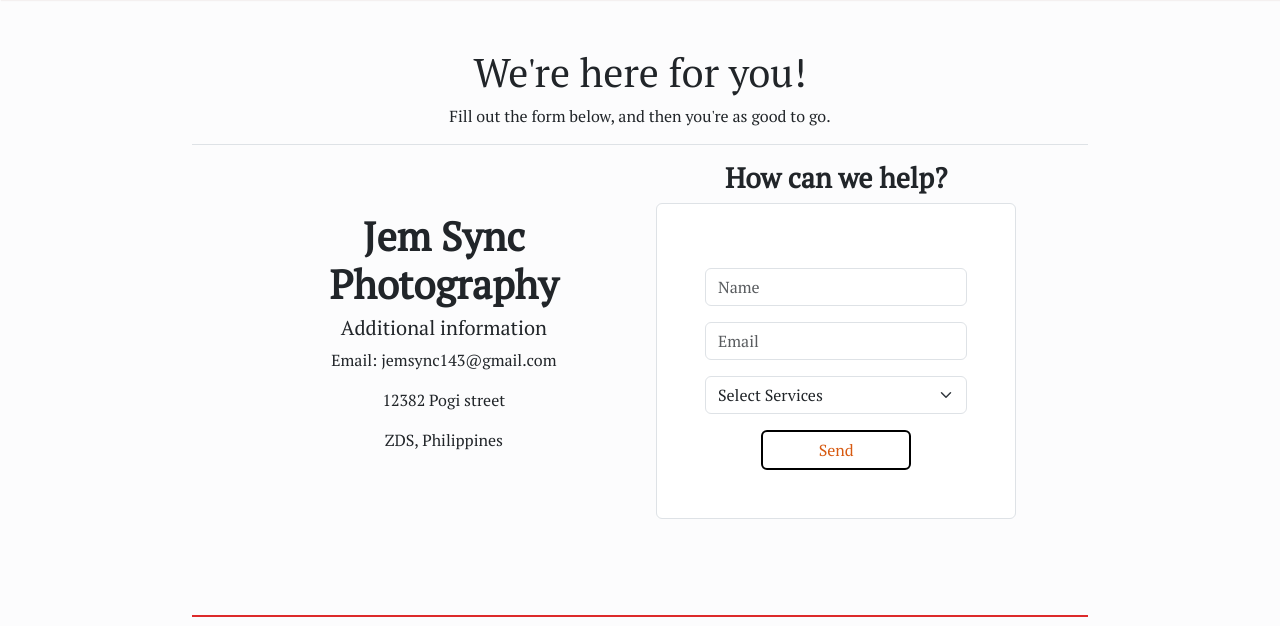
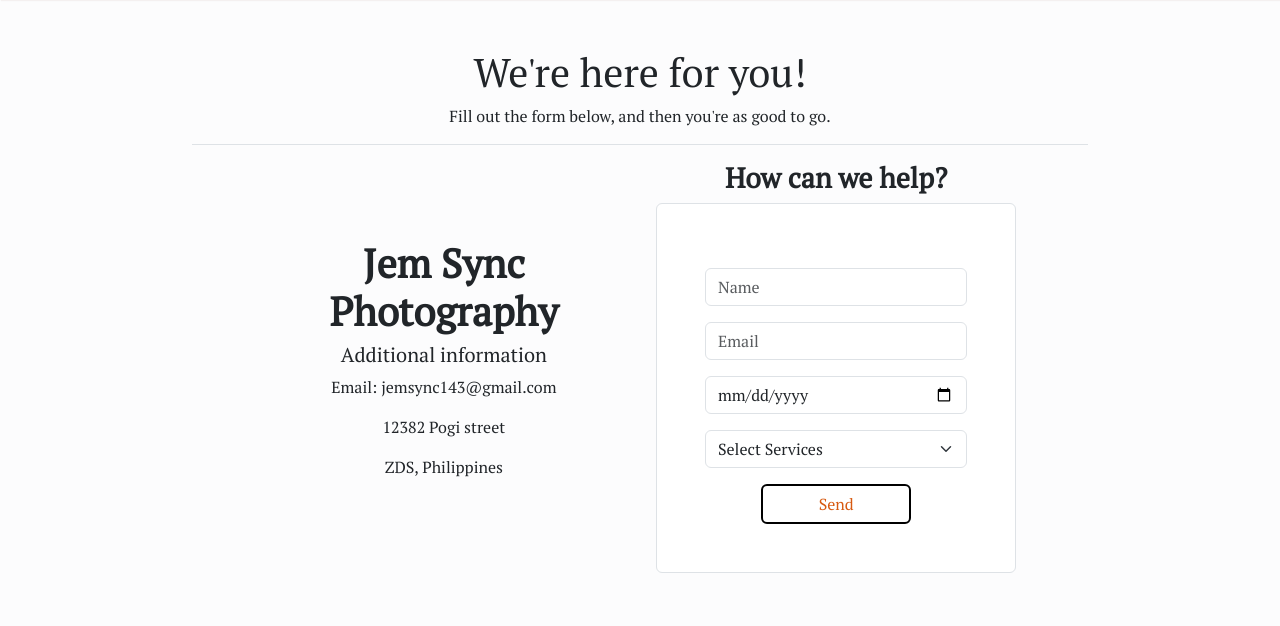
Before and after one commit to syjem/JemSyfied, a Flask app: page /contact in a window 1280 px wide. Shown: the part 80-706 px from the top of the page. Run offline with Flask 3, Linux system fonts and the light colour scheme.

Commit message:
input type date

```diff
--- a/templates/contact.html
+++ b/templates/contact.html
@@ -18,9 +18,10 @@
         </div>
         <div class="form-div col-sm-6 col-md-6 col-lg-6 col-xl-6 p-3">
             <h3 class="text-center font-weight-md">How can we help?</h3>
-            <form class="form-control p-5 form-flex" action="jem_save.php" method="POST">
-                <input type="text" class="form-control mt-3" placeholder="Name" required autocomplete="off">
-                <input type="email" class="form-control mt-3" placeholder="Email" required autocomplete="off">
+            <form class="form-control p-5 form-flex" action="/booked" method="POST">
+                <input type="text" class="form-control mt-3" name="name" placeholder="Name" required autocomplete="off">
+                <input type="email" class="form-control mt-3" name="email" placeholder="Email" required autocomplete="off">
+                <input type="date" class="form-control mt-3" name="date" placeholder="Email" required autocomplete="off">
                 <select class="form-select mt-3" name="select-services" required>
                     <option value="" selected disabled>Select Services</option>
                     <option>Wedding Photography</option>
```
